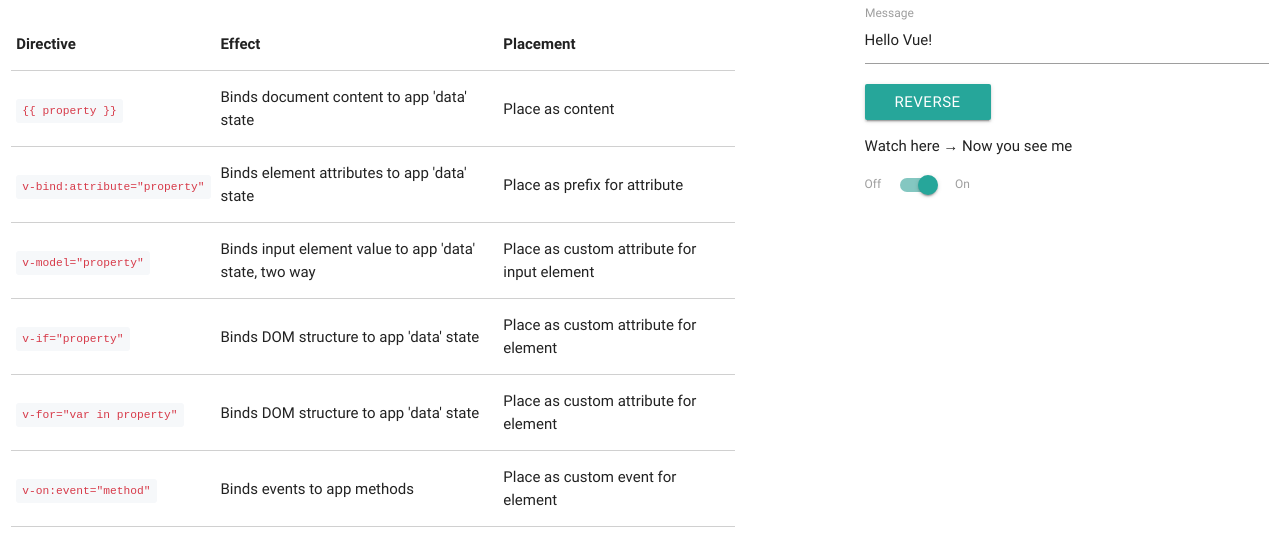
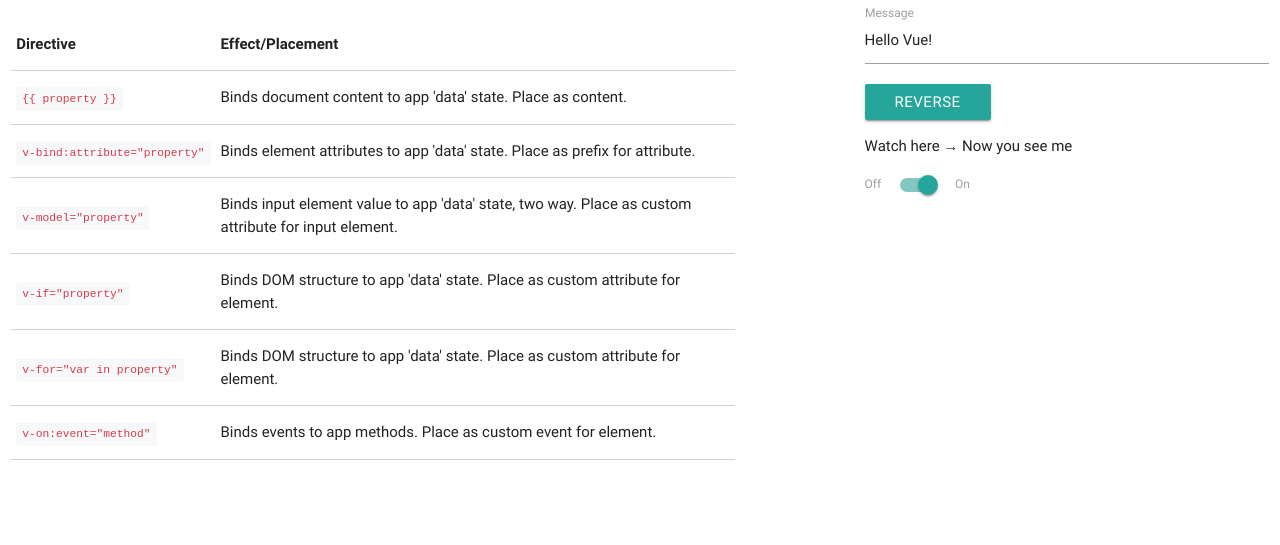
Before and after one commit to itmitica/vuejs, a plain HTML site: page app/app.html in a window 1280 px wide. Shown: the part 89-634 px from the top of the page. Drawn offline with Linux system fonts and the light colour scheme.

Commit message:
effect placement columns merged

```diff
--- a/app/app.html
+++ b/app/app.html
@@ -24,8 +24,7 @@
                         <thead>
                             <tr>
                                 <th>Directive</th>
-                                <th>Effect</th>
-                                <th>Placement</th>
+                                <th>Effect/Placement</th>
                             </tr>
                         </thead>
                         <tbody>
@@ -33,8 +32,9 @@
                                 <td class="code">
                                     <code>{{ directive.code }}</code>
                                 </td>
-                                <td>{{ directive.effect }}</td>
-                                <td>{{ directive.placement }}</td>
+                                <td>
+                                    {{ directive.effect }}. {{ directive.placement }}.
+                                </td>
                             </tr>
                         </tbody>
                 </table>
```
